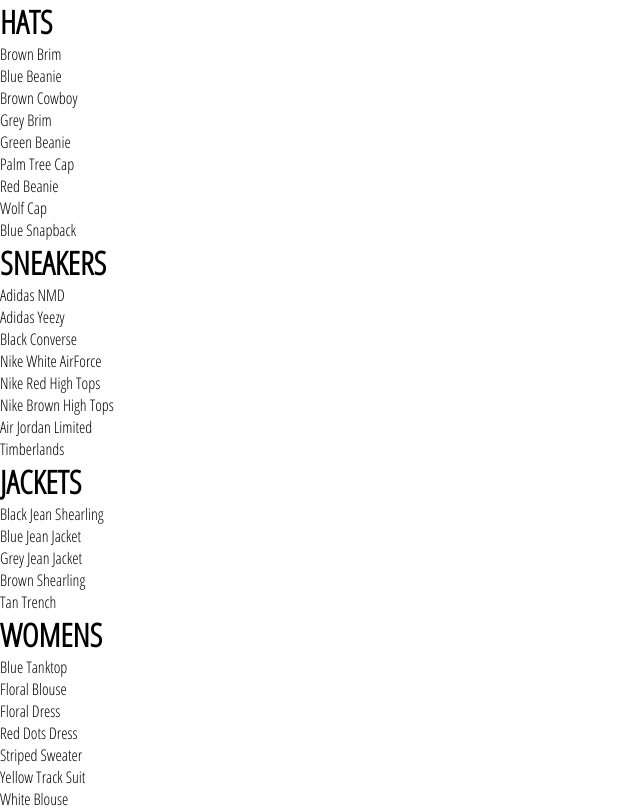
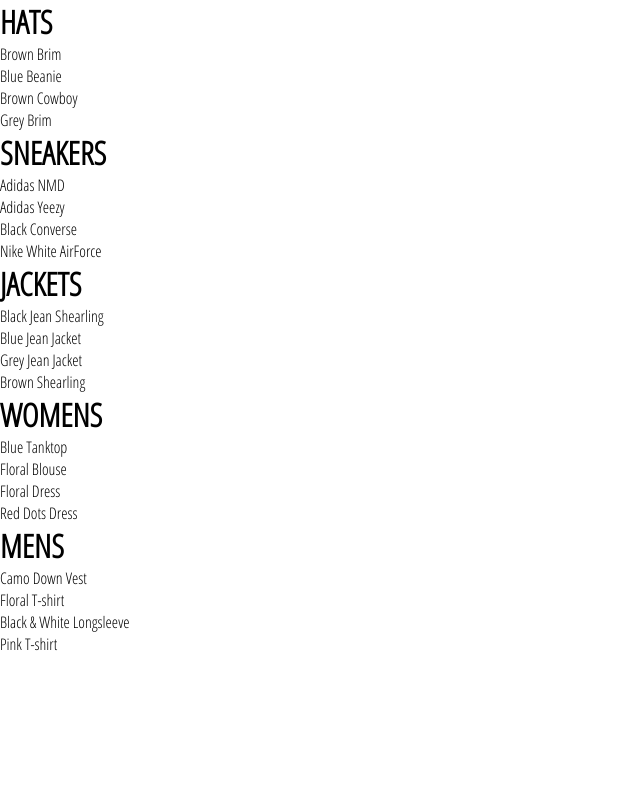
Before and after one commit to mrtrpak/eagle-outfitters, a React (Create React App) app: page /shop in a window 1280 px wide. Shown: the top 808 px of the page, without its empty margins (0-640 px from the left). Built offline with nearby package versions, Linux system fonts and the light colour scheme.

Commit message:
using filter to show only 4 items

```diff
--- a/src/components/collection-preview/collection-preview.component.jsx
+++ b/src/components/collection-preview/collection-preview.component.jsx
@@ -7,7 +7,7 @@
     <h1 className="title">{title.toUpperCase()}</h1>
     <div className="preview">
       {
-        items.map(item => (
+        items.filter((item, idx) => idx < 4).map(item => (
           <div key={item.id}>{item.name}</div>
         ))
       }
```
